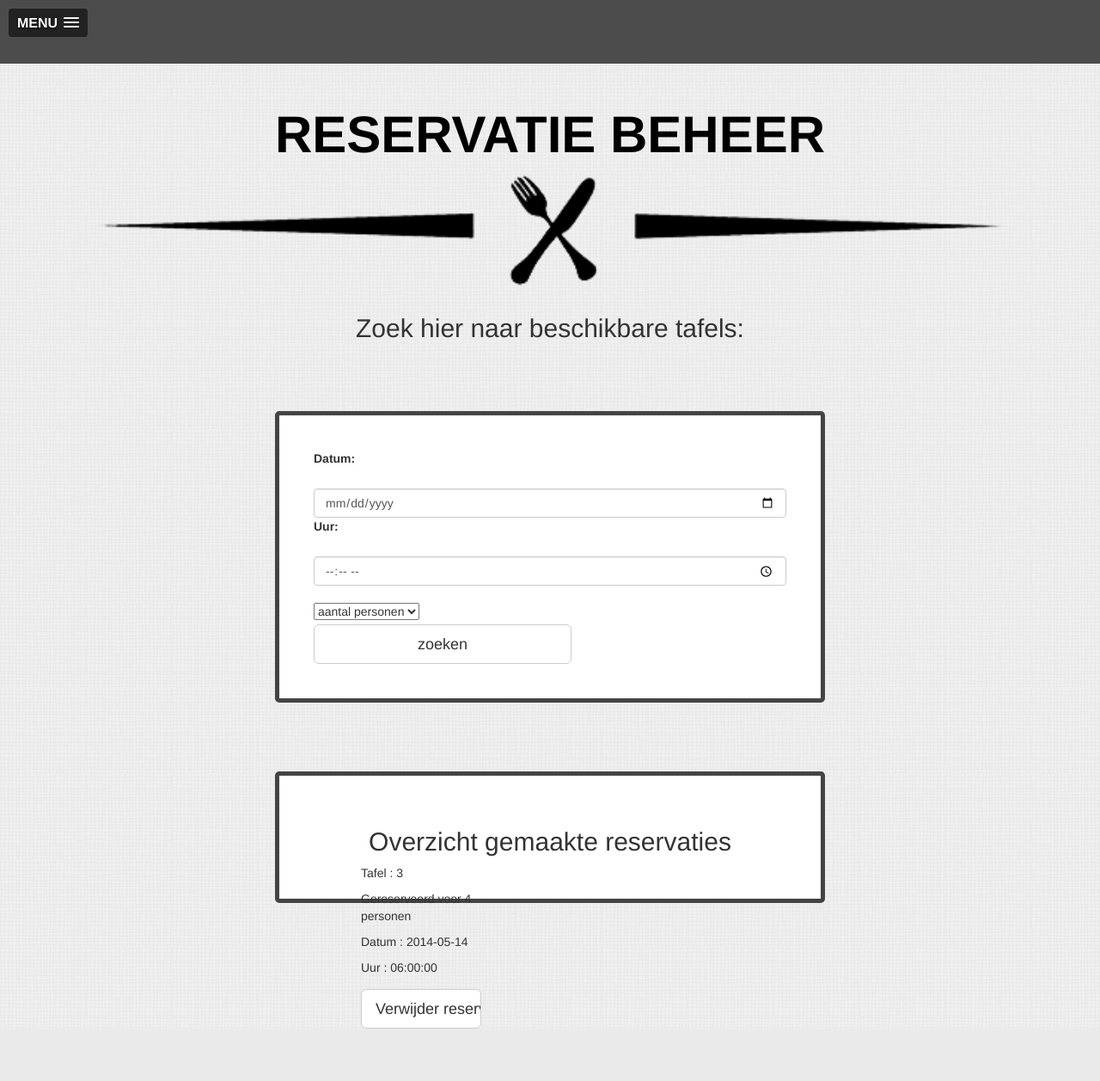
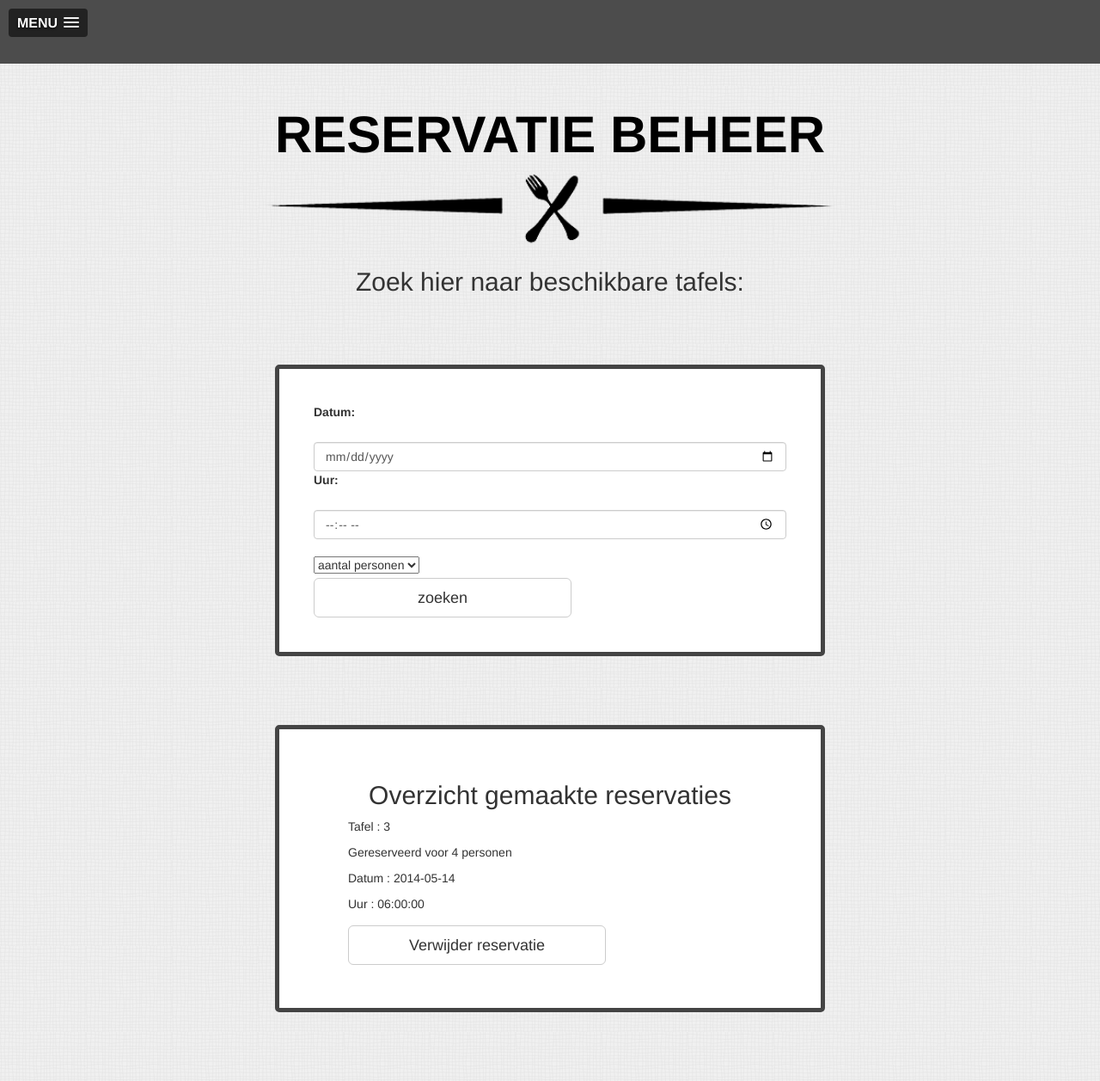
Before and after one commit to GlennVanHaute/PHPGroep14, a PHP site: page /reservatiebeheer.php in a window 1280 px wide. Shown: the whole page at 86% size. Before the commit the page ends 1196 px from the top, so only its background shows below. Run offline with PHP 8.4, Linux system fonts and the light colour scheme; data comes from the database, SQL or seed files in the repository; some libraries are stand-ins or nearby versions.

Commit message:
reservatiebeheer.php css in orde

```diff
--- a/reservatiebeheer.php
+++ b/reservatiebeheer.php
@@ -56,9 +56,9 @@
 </head>
 <body>
 <?php include_once('nav_include.php') ?>
+		<section id="wrapper">
 <h1>RESERVATIE BEHEER</h1>
 	<img src="images/line.png" class="headerline" alt="line"/>
-		<section id="wrapper">
 			<h2>Zoek hier naar beschikbare tafels:</h2>
 				<section class="blok">
 					<form action="" method="post">
@@ -175,10 +175,10 @@
 					<h2>Overzicht gemaakte reservaties</h2>
 						<?php
 							 $result = $Reservatie->GetAll();
-								echo "<ul>";
+								echo "<ul class='blok>'";
 								foreach ($result as $res)
 								{
-									echo "<li class='col-xs-4 col-md-4'>";
+									echo "<li>";
 									//echo '<p>' GLENN PRINT HIER NAAM GEBRUIKER AF '</p>';
 									echo "<p> Tafel : " . $res['Tafelnummer']."</p>";
 									echo "<p> Gereserveerd voor " .$res['Personen']." personen</p>";
```
